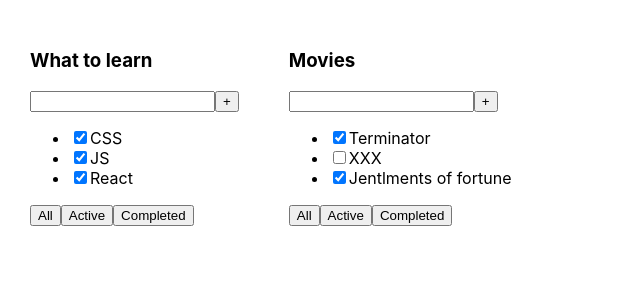
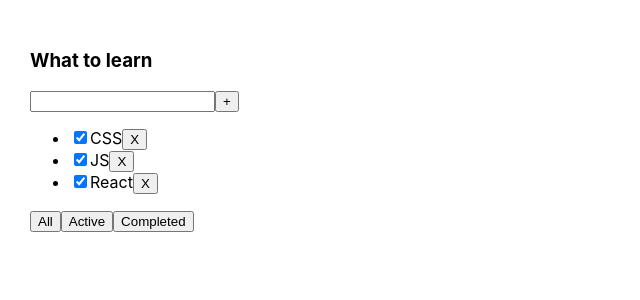
Before and after one commit to AShamshin/code, a React (Create React App) app: page / in a window 1280 px wide. Shown: the top 300 px of the page, without its empty margins (0-640 px from the left). Built offline with nearby package versions, Linux system fonts and the light colour scheme.

Commit message:
Todolist Click

```diff
--- a/src/App.tsx
+++ b/src/App.tsx
@@ -2,20 +2,20 @@ import './App.css';
 import { TaskType, Todolist } from './Todolist';
 
 function App() {
-  let tasks1: Array<TaskType> = [
+  let tasks: Array<TaskType> = [
     { id: 1, title: 'CSS', isDone: true },
     { id: 2, title: 'JS', isDone: true },
     { id: 3, title: 'React', isDone: true },
   ];
-  let tasks2: Array<TaskType> = [
-    { id: 1, title: 'Terminator', isDone: true },
-    { id: 2, title: 'XXX', isDone: false },
-    { id: 3, title: 'Jentlments of fortune', isDone: true },
-  ];
+  // let tasks2: Array<TaskType> = [
+  //   { id: 1, title: 'Terminator', isDone: true },
+  //   { id: 2, title: 'XXX', isDone: false },
+  //   { id: 3, title: 'Jentlments of fortune', isDone: true },
+  // ];
   return (
     <div className='App'>
-      <Todolist title='What to learn' tasks={tasks1} />
-      <Todolist title='Movies' tasks={tasks2} />
+      <Todolist title='What to learn' tasks={tasks} />
+      {/* <Todolist title='Movies' tasks={tasks2} /> */}
     </div>
   );
 }
--- a/src/Todolist.tsx
+++ b/src/Todolist.tsx
@@ -18,14 +18,19 @@ export function Todolist(props: PropsType) {
         <button>+</button>
       </div>
       <ul>
-        {props.tasks.map((t) => {
-          return (
-            <li>
-              <input type='checkbox' checked={t.isDone} />
-              <span>{t.title}</span>
-            </li>
-          );
-        })}
+        {props.tasks.map((t) => (
+          <li>
+            <input type='checkbox' checked={t.isDone} />
+            <span>{t.title}</span>
+            <button
+              onClick={() => {
+                alert(t.id);
+              }}
+            >
+              X
+            </button>
+          </li>
+        ))}
       </ul>
       <div>
         <button>All</button>
```
